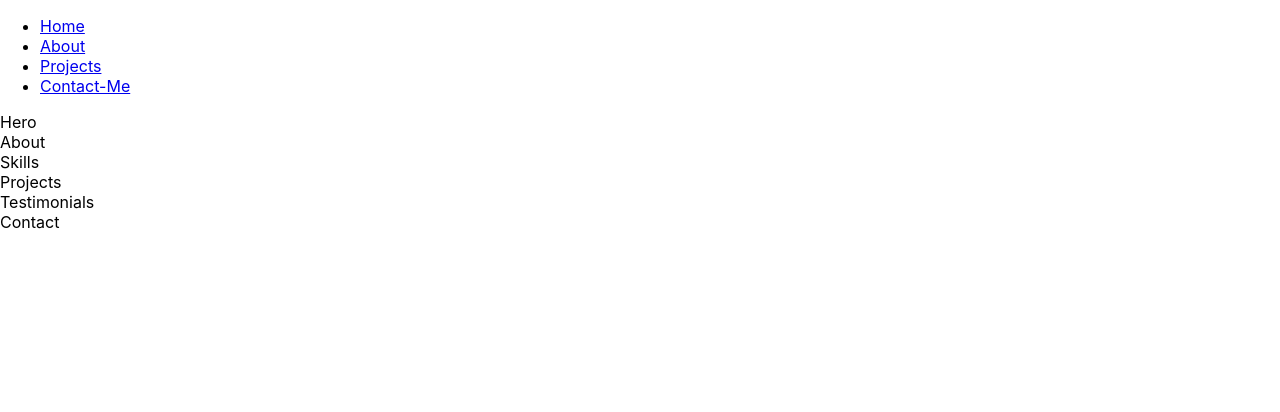
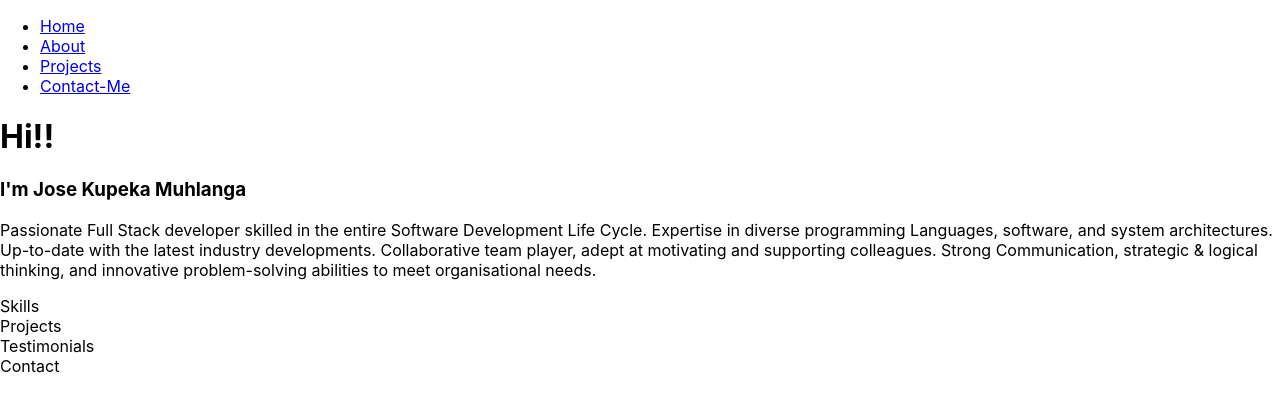
Before and after one commit to JMuhlanga/jm-portfolio-react, a React (Create React App) app: page / in a window 1280 px wide. Shown: the top 412 px of the page. Built offline with nearby package versions, Linux system fonts and the light colour scheme.

Commit message:
Addition of About content

```diff
--- a/src/App.js
+++ b/src/App.js
@@ -2,7 +2,6 @@
 import NavBar from './Components/NavBar';
 import About from './Components/About';
 import Skills from './Components/Skills';
-import Hero from './Components/Hero';
 import Projects from './Components/Projects';
 import Testimonials from './Components/Testimonials';
 import Contact from './Components/Contact';
@@ -12,7 +11,6 @@ function App() {
   return (
     <main>
       <NavBar />
-      <Hero />
       <About />
       <Skills />
       <Projects />
--- a/src/Components/About.js
+++ b/src/Components/About.js
@@ -2,7 +2,21 @@ import React from 'react'
 
 const About = () => {
   return (
-    <div>About</div>
+    <div>
+      <h1>Hi!!</h1>
+
+      <h3>I'm Jose Kupeka Muhlanga </h3>
+
+      <p>
+        Passionate Full Stack developer skilled in the entire Software Development Life
+        Cycle. Expertise in diverse programming Languages, software, and system
+        architectures. Up-to-date with the latest industry developments. Collaborative team
+        player, adept at motivating and supporting colleagues. Strong Communication,
+        strategic & logical thinking, and innovative problem-solving abilities to meet
+        organisational needs.
+      </p>
+
+    </div>
   )
 }
 
--- a/src/Components/Hero.js
+++ /dev/null
@@ -1,9 +0,0 @@
-import React from 'react'
-
-const Hero = () => {
-  return (
-    <div>Hero</div>
-  )
-}
-
-export default Hero;
```
